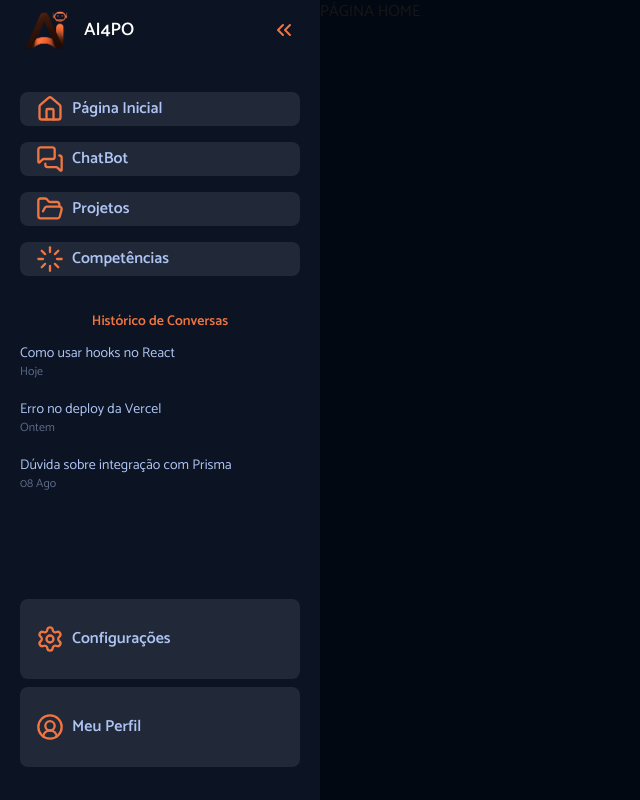
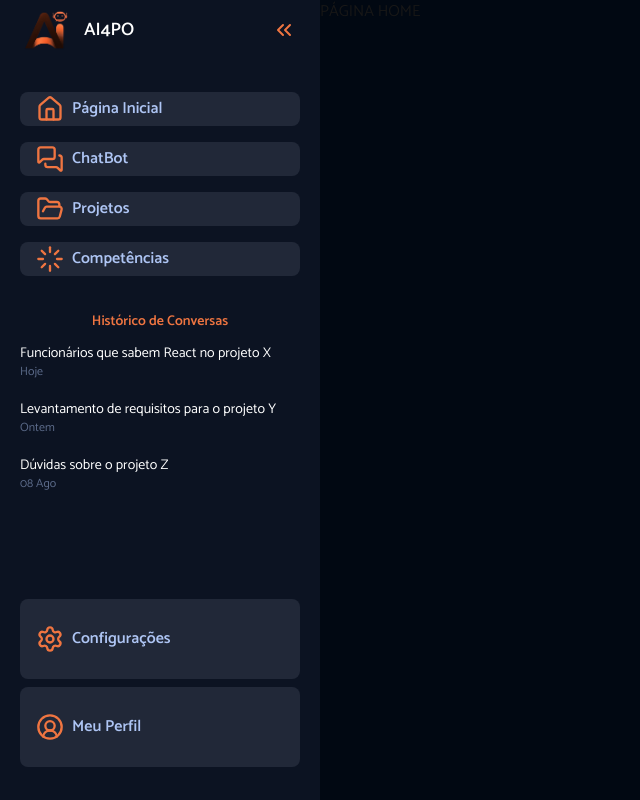
Before and after one commit to dottecteam/AI4PO, a Next.js app in the folder web/: page / in a window 1280 px wide. Both pictures are taken after a click on the button 40 px from the left and 98 px from the top of the page. Shown: the whole page, without its empty margins (0-640 px from the left). Built offline with nearby package versions, Linux system fonts and the light colour scheme.

Commit message:
style(#5-7): Cor dos textos ajustada

```diff
--- a/web/app/components/Sidebar.tsx
+++ b/web/app/components/Sidebar.tsx
@@ -22,9 +22,9 @@
 
     //Dados em mock só até implementar o banco
     const [historico, setHistorico] = useState([
-        { id: 1, titulo: "Como usar hooks no React", data: "Hoje"},
-        { id: 2, titulo: "Erro no deploy da Vercel", data: "Ontem" },
-        { id: 3, titulo: "Dúvida sobre integração com Prisma", data: "08 Ago" },
+        { id: 1, titulo: "Funcionários que sabem React no projeto X", data: "Hoje"},
+        { id: 2, titulo: "Levantamento de requisitos para o projeto Y", data: "Ontem" },
+        { id: 3, titulo: "Dúvidas sobre o projeto Z", data: "08 Ago" },
     ])
 
     const icones = { Home, MessagesSquare, FolderOpen, Loader }
@@ -84,7 +84,7 @@
                         <div className="flex-1 min-h-0 overflow-y-auto flex flex-col gap-1 px-3">
                             {historico.map((conversa) => (
                                 <Link key={conversa.id} href={`/chatbot/${conversa.id}`} className="flex flex-col px-2 py-2 rounded-md hover:bg-[#212838] transition-colors duration-200">
-                                    <span className="text-[#AEC5F4] text-sm truncate">
+                                    <span className="text-white text-sm truncate">
                                         {conversa.titulo}
                                     </span>
                                     <span className="text-[#5C6B8A] text-xs">
```
